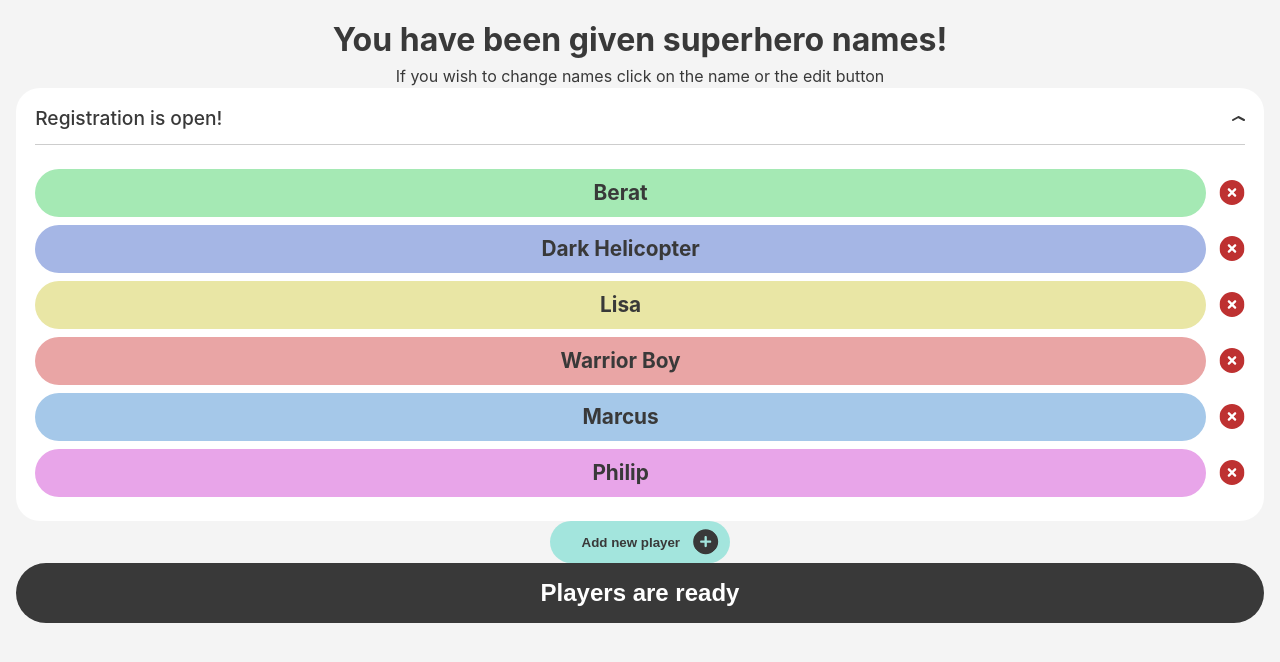
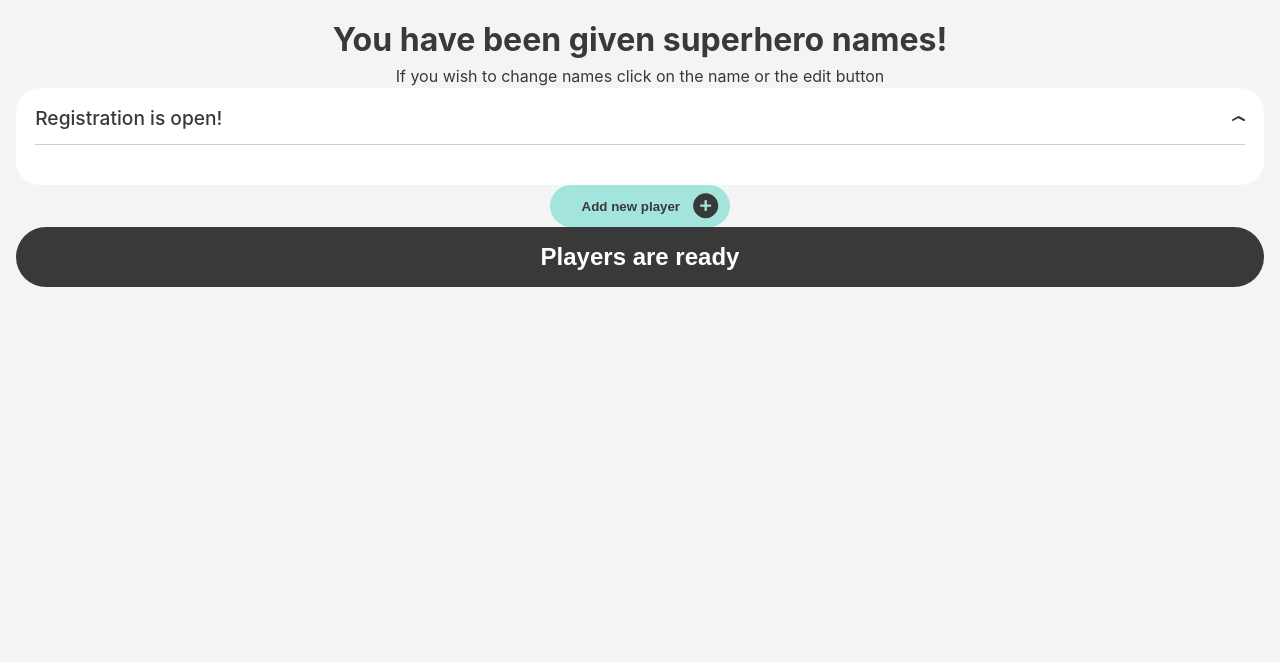
Before and after one commit to beratukiqi/inlamningsuppgift2-solo-BeratUkiqi, a React (Vite) app: page /register in a window 1280 px wide. Shown: the top 662 px of the page. Built offline with nearby package versions, Linux system fonts and the light colour scheme.

Commit message:
Generate players at start + delete functionality

```diff
--- a/src/app/gameSettingsSlice.js
+++ b/src/app/gameSettingsSlice.js
@@ -14,11 +14,15 @@ export const gameSettingsSlice = createSlice({
             const { newMaxPoints } = action.payload;
             state.maxPoints = newMaxPoints;
         },
+        changeNoOfPlayers: (state, action) => {
+            const newNoOfPlayers = action.payload;
+            state.noOfPlayers = newNoOfPlayers;
+        },
     },
 });
 
 // Generar actions från våra reducers
-export const { changeMaxPoints } = gameSettingsSlice.actions;
+export const { changeMaxPoints, changeNoOfPlayers } = gameSettingsSlice.actions;
 
 // Exportera vår reducer
 export default gameSettingsSlice.reducer;
--- a/src/app/playersSlice.js
+++ b/src/app/playersSlice.js
@@ -1,54 +1,54 @@
 import { createSlice } from "@reduxjs/toolkit";
 
 const initialState = [
-    {
-        id: 1,
-        name: "Berat",
-        bgColor: "#A5E9B4",
-        points: 0, // Each round point + prev points here
-        pointsToAdd: 0,
-        pointsHistory: [0], // Each rounds points are added here
-    },
-    {
-        id: 2,
-        name: "Dark Helicopter",
-        bgColor: "#A5B6E5",
-        points: 0, // Each round point + prev points here
-        pointsToAdd: 0,
-        pointsHistory: [0], // Each rounds points are added here
-    },
-    {
-        id: 3,
-        name: "Lisa",
-        bgColor: "#E9E6A5",
-        points: 0, // Each round point + prev points here
-        pointsToAdd: 0,
-        pointsHistory: [0], // Each rounds points are added here
-    },
-    {
-        id: 4,
-        name: "Warrior Boy",
-        bgColor: "#E9A5A5",
-        points: 0, // Each round point + prev points here
-        pointsToAdd: 0,
-        pointsHistory: [0], // Each rounds points are added here
-    },
-    {
-        id: 5,
-        name: "Marcus",
-        bgColor: "#A5C8E9",
-        points: 0, // Each round point + prev points here
-        pointsToAdd: 0,
-        pointsHistory: [0], // Each rounds points are added here
-    },
-    {
-        id: 6,
-        name: "Philip",
-        bgColor: "#E8A5E9",
-        points: 0, // Each round point + prev points here
-        pointsToAdd: 0,
-        pointsHistory: [0], // Each rounds points are added here
-    },
+    // {
+    //     id: 1,
+    //     name: "Berat",
+    //     bgColor: "#A5E9B4",
+    //     points: 0, // Each round point + prev points here
+    //     pointsToAdd: 0,
+    //     pointsHistory: [0], // Each rounds points are added here
+    // },
+    // {
+    //     id: 2,
+    //     name: "Dark Helicopter",
+    //     bgColor: "#A5B6E5",
+    //     points: 0, // Each round point + prev points here
+    //     pointsToAdd: 0,
+    //     pointsHistory: [0], // Each rounds points are added here
+    // },
+    // {
+    //     id: 3,
+    //     name: "Lisa",
+    //     bgColor: "#E9E6A5",
+    //     points: 0, // Each round point + prev points here
+    //     pointsToAdd: 0,
+    //     pointsHistory: [0], // Each rounds points are added here
+    // },
+    // {
+    //     id: 4,
+    //     name: "Warrior Boy",
+    //     bgColor: "#E9A5A5",
+    //     points: 0, // Each round point + prev points here
+    //     pointsToAdd: 0,
+    //     pointsHistory: [0], // Each rounds points are added here
+    // },
+    // {
+    //     id: 5,
+    //     name: "Marcus",
+    //     bgColor: "#A5C8E9",
+    //     points: 0, // Each round point + prev points here
+    //     pointsToAdd: 0,
+    //     pointsHistory: [0], // Each rounds points are added here
+    // },
+    // {
+    //     id: 6,
+    //     name: "Philip",
+    //     bgColor: "#E8A5E9",
+    //     points: 0, // Each round point + prev points here
+    //     pointsToAdd: 0,
+    //     pointsHistory: [0], // Each rounds points are added here
+    // },
 ];
 
 // skapa vårat slice här
@@ -75,11 +75,36 @@ export const playersSlice = createSlice({
                 player.pointsToAdd = 0;
             });
         },
+
+        generatePlayer: (state, action) => {
+            const newPlayer = action.payload;
+            state.push(newPlayer);
+        },
+
+        removePlayer: (state, action) => {
+            const playerId = action.payload;
+            const playerIndex = state.findIndex(
+                (player) => player.id === playerId
+            );
+            state.splice(playerIndex, 1);
+        },
+
+        changePlayerName: (state, action) => {
+            const { playerId, newName } = action.payload;
+            const playerIndex = state.findIndex(
+                (player) => player.id === playerId
+            );
+
+            if (playerIndex > -1) {
+                state[playerIndex].name = newName;
+            }
+        },
     },
 });
 
 // Generar actions från våra reducers
-export const { setPointsToAdd, addPoints } = playersSlice.actions;
+export const { setPointsToAdd, addPoints, generatePlayer, removePlayer } =
+    playersSlice.actions;
 
 // Exportera vår reducer
 export default playersSlice.reducer;
--- a/src/components/PlayerCardBig.jsx
+++ b/src/components/PlayerCardBig.jsx
@@ -1,6 +1,6 @@
 import style from "../styles/components/PlayerCardBig.module.scss";
 import InputField from "./InputField";
-import { setPointsToAdd } from "../app/playersSlice";
+import { setPointsToAdd, removePlayer } from "../app/playersSlice";
 import { useDispatch } from "react-redux";
 
 function PlayerCardBig({ player, bgColor, hasScoreInput }) {
@@ -14,6 +14,10 @@ function PlayerCardBig({ player, bgColor, hasScoreInput }) {
         const newScore = parseInt(inputValue);
 
         dispatch(setPointsToAdd({ playerId: player.id, newScore: newScore }));
+    };
+
+    const handleDelete = () => {
+        dispatch(removePlayer(player.id));
     };
 
     return (
@@ -61,6 +65,7 @@ function PlayerCardBig({ player, bgColor, hasScoreInput }) {
 
                     {/* Delete icon */}
                     <svg
+                        onClick={handleDelete}
                         width="26"
                         height="25"
                         viewBox="0 0 26 25"
--- a/src/components/PlayerRegister.jsx
+++ b/src/components/PlayerRegister.jsx
@@ -1,5 +1,8 @@
 import PlayerCardBig from "./PlayerCardBig";
 import { useSelector } from "react-redux";
+import { generatePlayer } from "../app/playersSlice";
+import { useDispatch } from "react-redux";
+import { useEffect } from "react";
 
 function PlayerRegister({ hasScoreInput }) {
     const playerList = useSelector((state) => state.players);
--- a/src/main.jsx
+++ b/src/main.jsx
@@ -6,9 +6,7 @@ import { Provider } from "react-redux";
 import { store } from "./app/store";
 
 ReactDOM.createRoot(document.getElementById("root")).render(
-    <React.StrictMode>
-        <Provider store={store}>
-            <App />
-        </Provider>
-    </React.StrictMode>
+    <Provider store={store}>
+        <App />
+    </Provider>
 );
--- a/src/pages/LandingPage.jsx
+++ b/src/pages/LandingPage.jsx
@@ -11,11 +11,12 @@ import SecondaryButton from "../components/SecondaryButton";
 import { useSelector } from "react-redux";
 import InputField from "../components/InputField";
 import { useDispatch } from "react-redux";
-import { changeMaxPoints } from "../app/gameSettingsSlice";
+import { changeMaxPoints, changeNoOfPlayers } from "../app/gameSettingsSlice";
+import { generatePlayer } from "../app/playersSlice";
 
 function LandingPage() {
+    const dispatch = useDispatch();
     const gameSettings = useSelector((state) => state.gameSettings);
-    const dispatch = useDispatch();
 
     const handleMaxPoints = (e) => {
         let inputValue = e.target.value;
@@ -26,6 +27,31 @@ function LandingPage() {
 
         dispatch(changeMaxPoints({ newMaxPoints }));
     };
+
+    const handleNoOfPlayers = (e) => {
+        let inputValue = e.target.value;
+        if (inputValue === "") {
+            inputValue = gameSettings.noOfPlayers;
+        }
+        const noOfPlayers = parseInt(inputValue);
+
+        dispatch(changeNoOfPlayers(noOfPlayers));
+    };
+
+    const generatePlayers = () => {
+        for (let i = 0; i < gameSettings.noOfPlayers; i++) {
+            const newPlayer = {
+                id: i,
+                name: "Player " + i,
+                bgColor: "#A5E9B4",
+                points: 0,
+                pointsToAdd: 0,
+                pointsHistory: [0],
+            };
+            dispatch(generatePlayer(newPlayer));
+        }
+    };
+
     return (
         <main>
             <Header title={"Let’s set up some things before we start!"} />
@@ -52,12 +78,20 @@ function LandingPage() {
                 <ContentContainer
                     title={"Enter number of players"}
                     renderContent={() => (
-                        <InputField type={"number"} defaultValue={6} />
+                        <InputField
+                            type={"number"}
+                            defaultValue={gameSettings.noOfPlayers}
+                            onBlur={handleNoOfPlayers}
+                        />
                     )}
                 />
             </section>
 
-            <PrimaryButton title={"Next"} path={"/register"} />
+            <PrimaryButton
+                title={"Next"}
+                path={"/register"}
+                action={generatePlayers}
+            />
         </main>
     );
 }
--- a/src/pages/Register.jsx
+++ b/src/pages/Register.jsx
@@ -2,7 +2,7 @@ import ContentContainer from "../components/ContentContainer";
 import Header from "../components/Header";
 import PrimaryButton from "../components/PrimaryButton";
 import SecondaryButton from "../components/SecondaryButton";
-import PlayerSetup from "../components/PlayerRegister";
+import PlayerRegister from "../components/PlayerRegister";
 
 function Register() {
     return (
@@ -15,7 +15,7 @@ function Register() {
             />
             <ContentContainer
                 title={"Registration is open!"}
-                renderContent={() => <PlayerSetup />}
+                renderContent={() => <PlayerRegister />}
             />
             <SecondaryButton title={"Add new player"} />
             <PrimaryButton title={"Players are ready"} path={"/overview"} />
```
